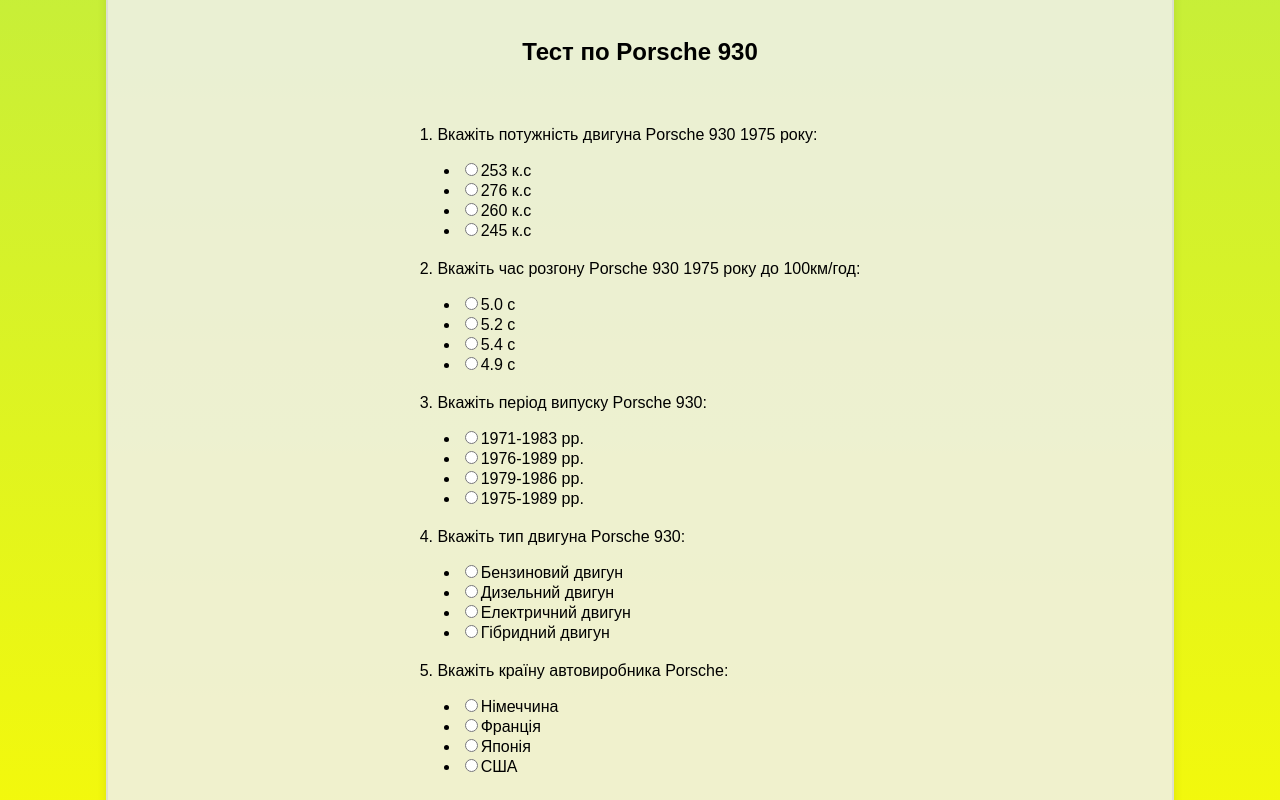
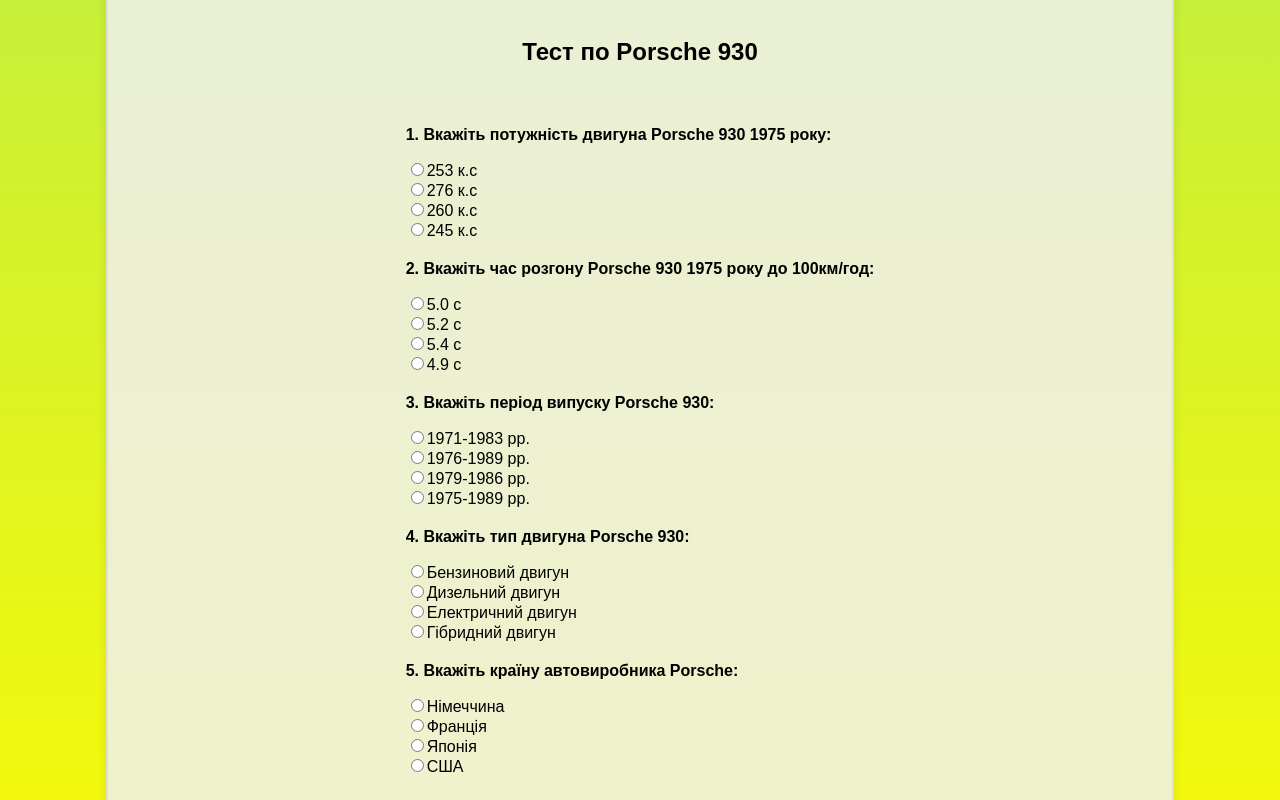
Before and after one commit to Akulb3ck/Web-project, a plain HTML site: page index.html in a window 1280 px wide. Shown: the part 3720-4520 px from the top of the page. Drawn offline with Linux system fonts and the light colour scheme.

Commit message:
Update style.css

```diff
--- a/style.css
+++ b/style.css
@@ -428,6 +428,16 @@
     margin-bottom: 10px;
 }
 
+.question p {
+    margin: 0;
+    font-weight: bold;
+}
+
+.question ul {
+    list-style-type: none;
+    padding: 0;
+}
+
 #result-container {
     text-align: center;
 }
```
